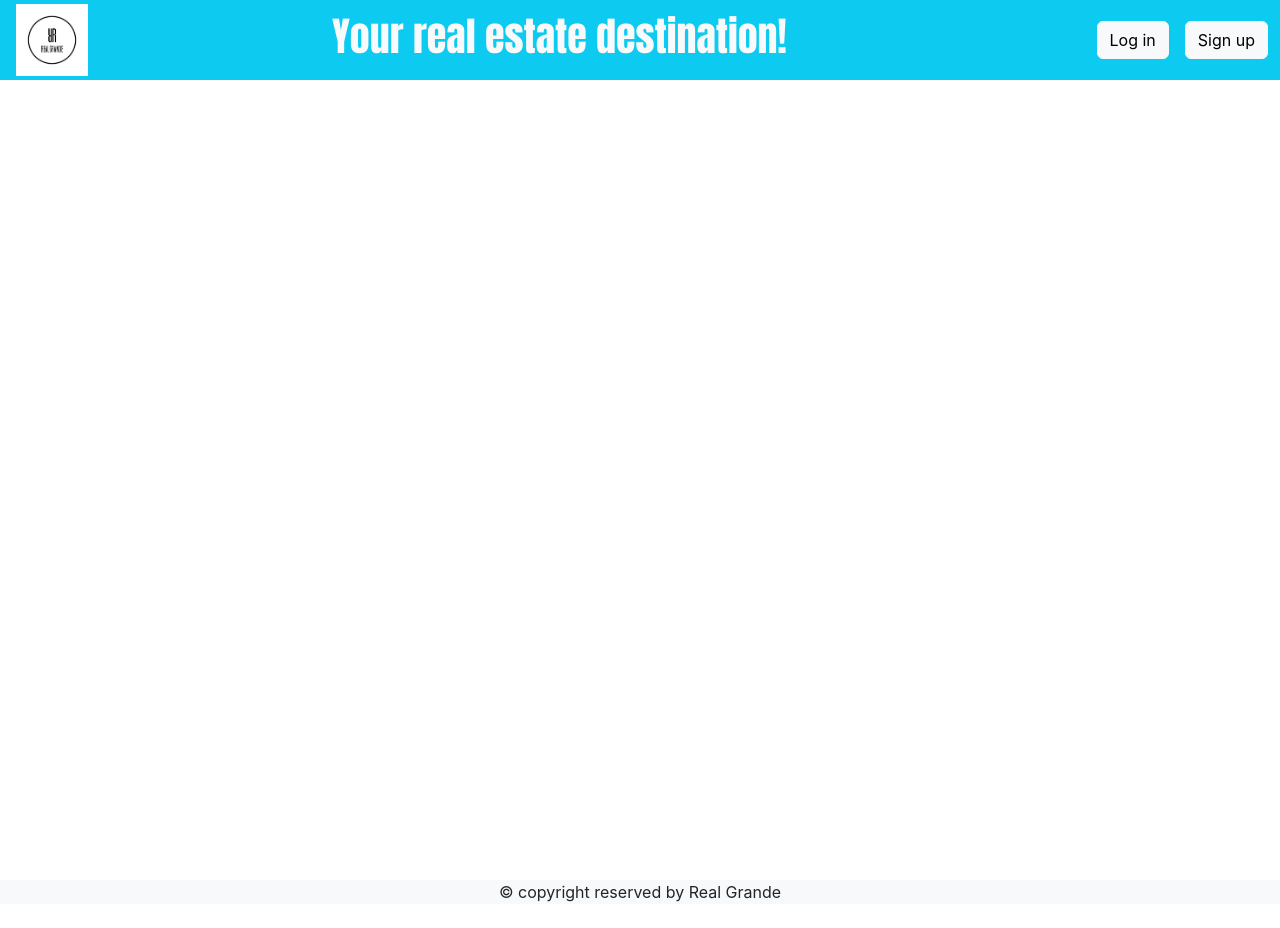
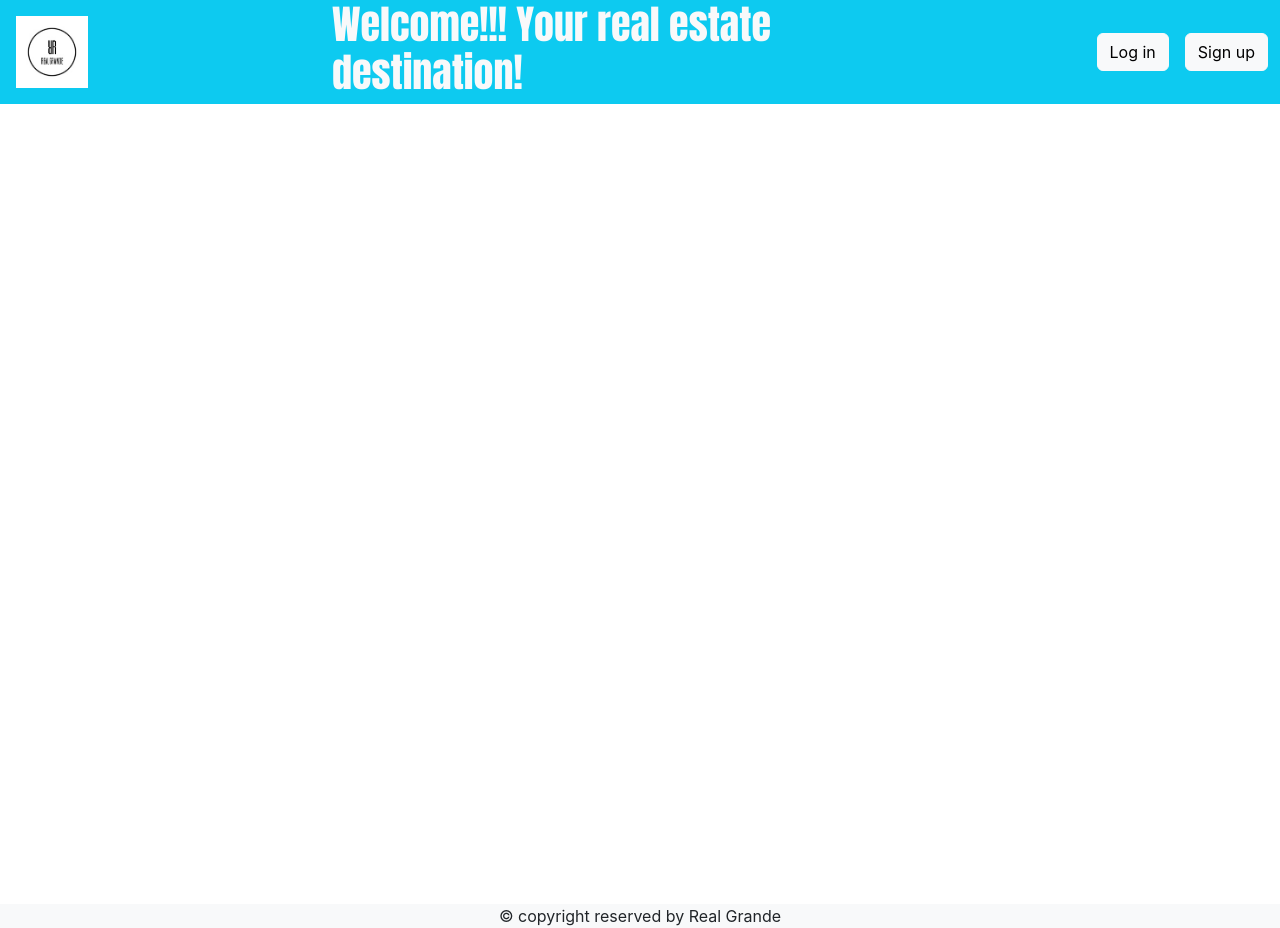
Before and after one commit to JianyiXian/RealGrande, a React (Create React App) app: page / in a window 1280 px wide. Before the commit the page ends 904 px from the top, so only its background shows below. Built offline with nearby package versions, Linux system fonts and the light colour scheme; no server answers.

Commit message:
modify the header

```diff
--- a/src/components/Header.js
+++ b/src/components/Header.js
@@ -22,7 +22,7 @@ const Header = () => {
 
                 </div>
                 <div className="col-sm-5">
-                    <h1 className="tagline text-light"> Your real estate destination!</h1>
+                    <h1 className="tagline text-light"> Welcome!!! Your real estate destination!</h1>
                 </div>
                 <div className="col-sm-4 text-end">
                     {sessionStorage.getItem('cusName') ? <>
```
